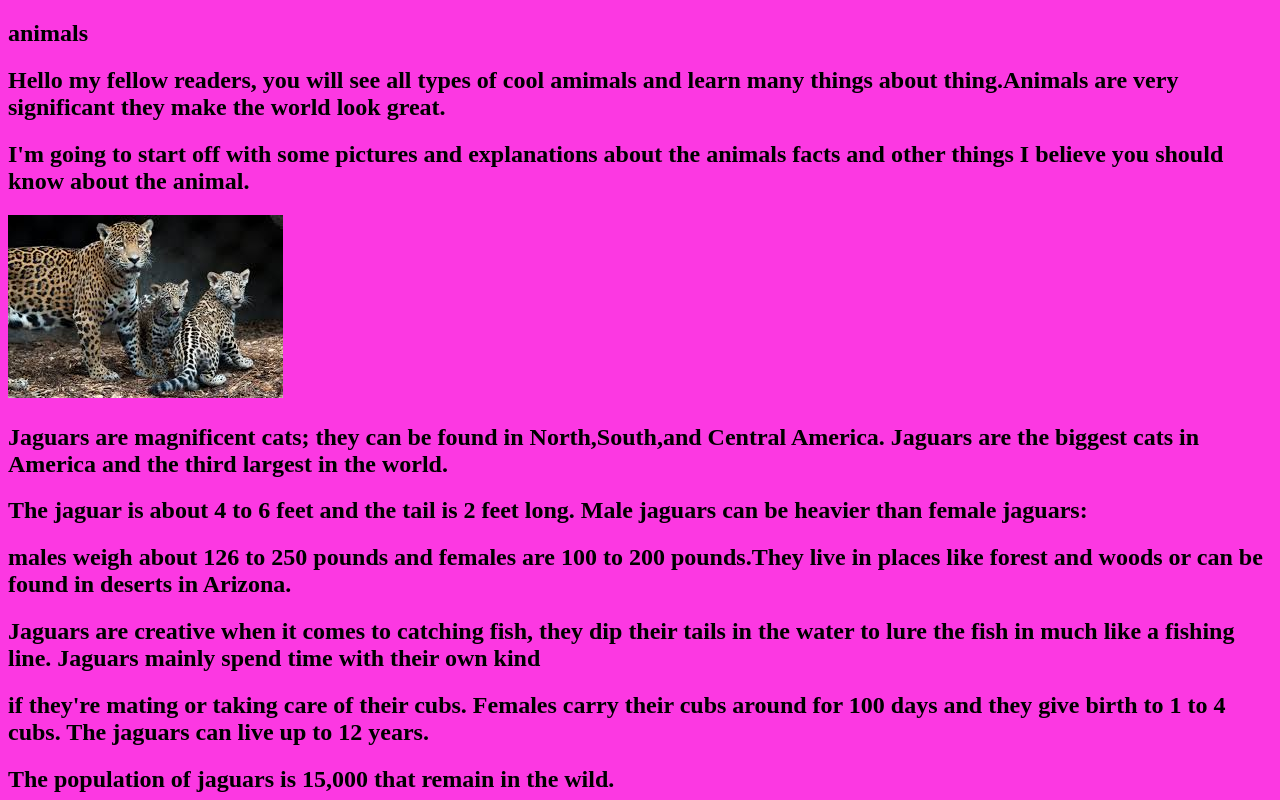
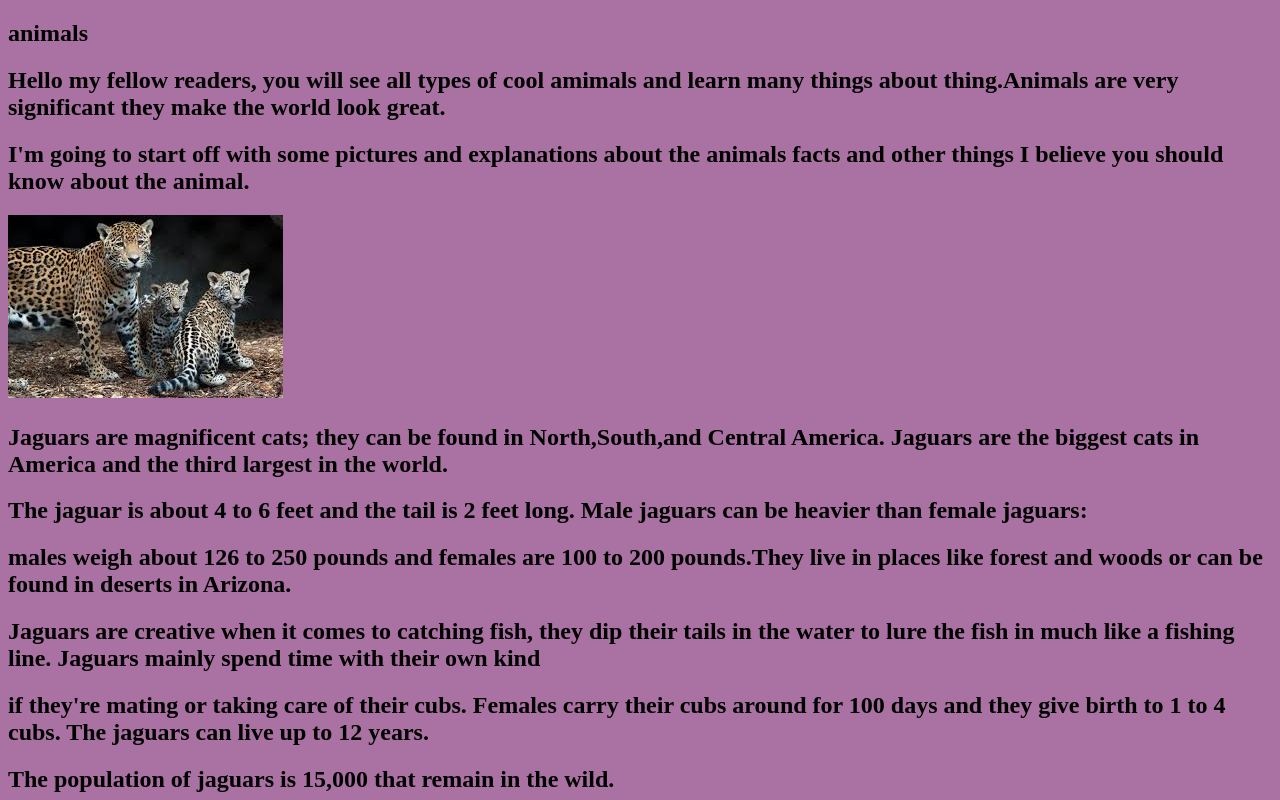
Before and after one commit to cradav1556/my-site, a plain HTML site: page facts.html in a window 1280 px wide. Shown: the top 800 px of the page. Drawn offline with Linux system fonts and the light colour scheme.

Commit message:
Add files via upload

```diff
--- a/facts.html
+++ b/facts.html
@@ -5,7 +5,7 @@
 <title>Untitled Document</title>
 <style type="text/css">
 body {
-	background-color: rgba(252,0,219,0.78);
+	background-color: rgba(147,75,137,0.78);
 }
 </style>
 </head>
```
